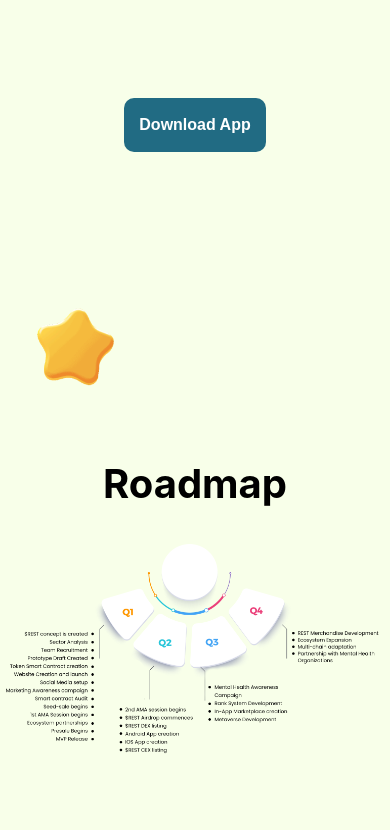
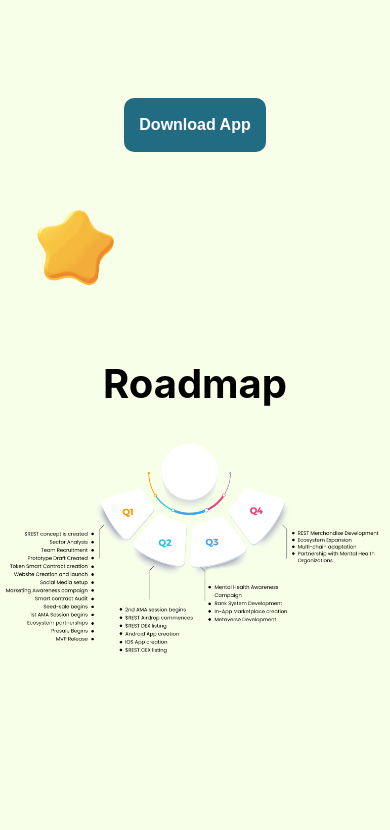
Before and after one commit to rest-token/frontend, a React (Create React App) app: page / in a window 390 px wide. Shown: the part 4594-5424 px from the top of the page. Built offline with nearby package versions, Linux system fonts and the light colour scheme.

Commit message:
changed docs button color

```diff
--- a/src/components/Roadmap.css
+++ b/src/components/Roadmap.css
@@ -17,7 +17,9 @@
         width: 100%;
     }
     .roadmap{
+        margin-top: -100px;
         padding-left: 0;
         padding-right: 0;
+        padding-bottom: 0;
     }
 }
```
